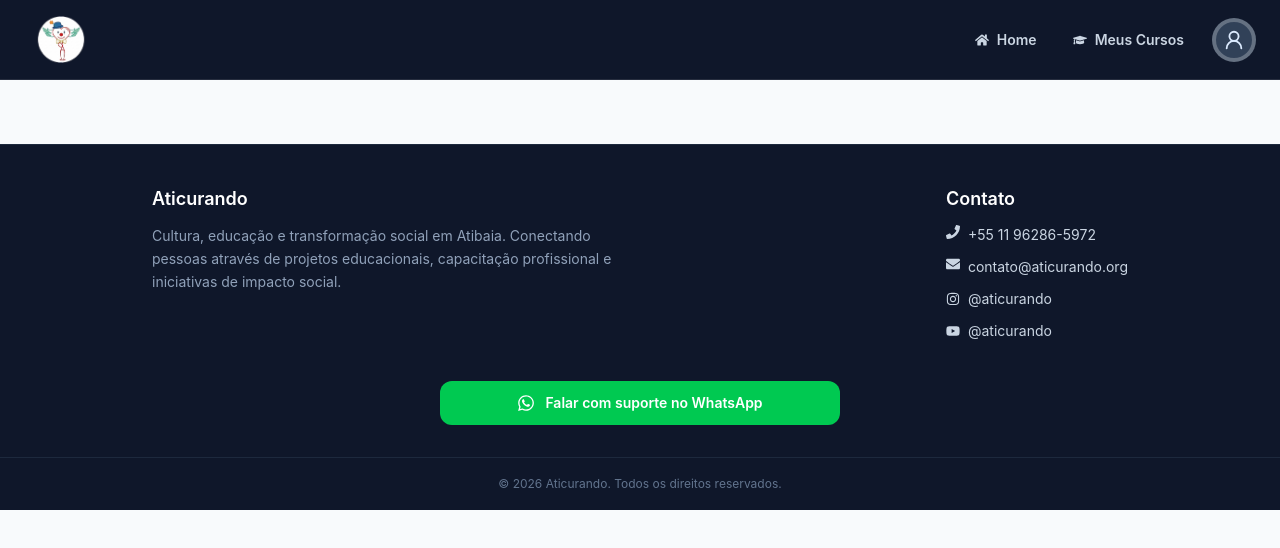
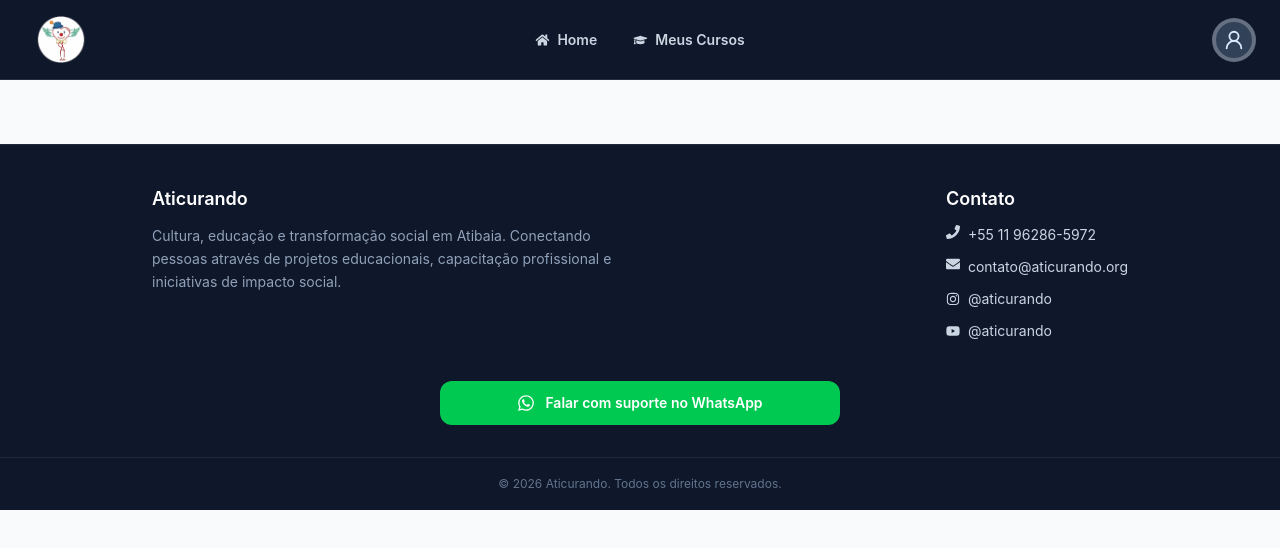
Before and after one commit to komura28/Pi-Front-End, a React (Vite) app: page /api in a window 1280 px wide. Shown: the top 548 px of the page. Built offline with nearby package versions, Linux system fonts and the light colour scheme.

Commit message:
Resolvendo centralização da Header

```diff
--- a/src/components/Header.tsx
+++ b/src/components/Header.tsx
@@ -95,7 +95,7 @@ export function Header({
   }
 
   return (
-    <header className="sticky top-0 z-30 flex h-auto min-h-20 shrink-0 flex-wrap items-center justify-between gap-x-2 gap-y-2 border-b border-white/10 bg-[#0F172A] px-3 py-2 sm:flex-nowrap sm:gap-4 sm:px-6 sm:py-0 sm:h-20">
+    <header className="sticky top-0 z-30 flex h-auto min-h-20 shrink-0 flex-wrap items-center justify-between gap-x-2 gap-y-2 border-b border-white/10 bg-[#0F172A] px-3 py-2 sm:relative sm:flex-nowrap sm:gap-4 sm:px-6 sm:py-0 sm:h-20">
       <div className="flex min-w-0 flex-1 items-center gap-3">
         {mode === "ALUNO" ? (
           <Link to={link ?? "/api/home"} className="shrink-0">
@@ -145,7 +145,7 @@ export function Header({
       {mode === "ALUNO" && (
         <nav
           aria-label="Navegação principal"
-          className="order-3 flex w-full min-w-0 basis-full items-center justify-center gap-1 overflow-x-auto overscroll-x-contain pb-1 sm:order-none sm:ml-auto sm:w-auto sm:basis-auto sm:flex-none sm:justify-end sm:gap-3 sm:pb-0"
+          className="order-3 flex w-full min-w-0 basis-full items-center justify-center gap-1 overflow-x-auto overscroll-x-contain pb-1 sm:absolute sm:left-1/2 sm:top-1/2 sm:order-none sm:w-auto sm:-translate-x-1/2 sm:-translate-y-1/2 sm:basis-auto sm:flex-none sm:gap-3 sm:pb-0"
         >
           {navigationItems
             ?.filter((item) => Boolean(item.href))
```
